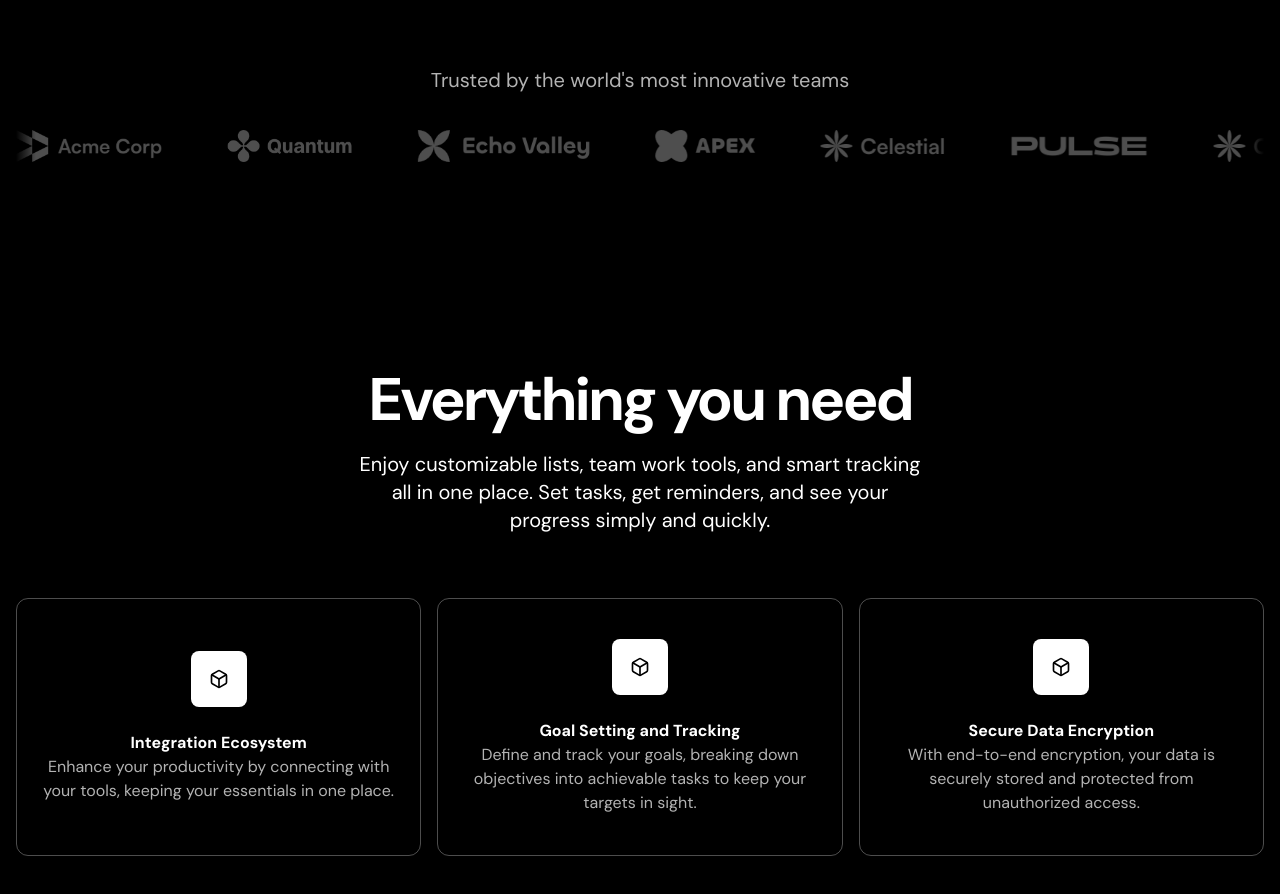
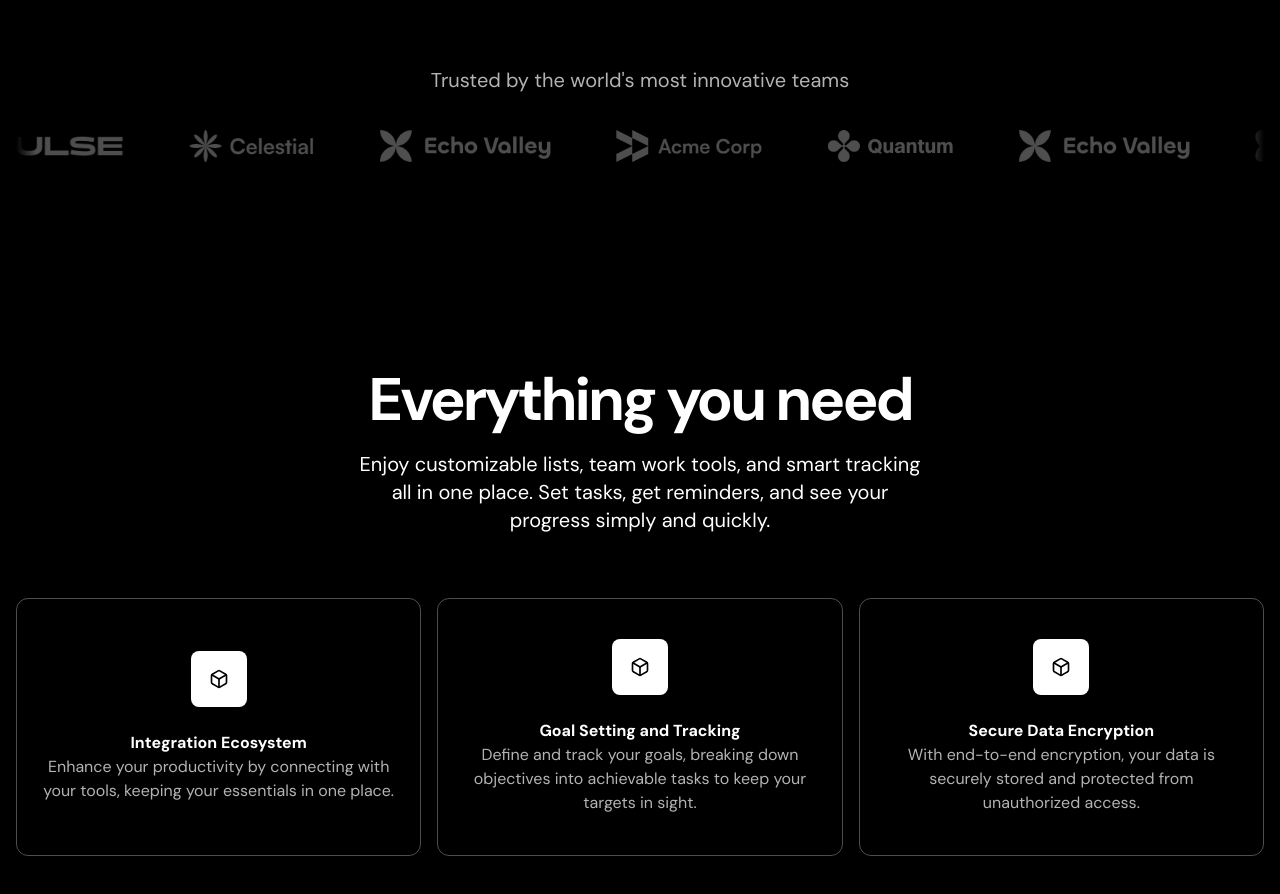
Before and after one commit to Hrithik0112/Saas-landing-Page-UI, a Next.js app: page / in a window 1280 px wide. Shown: the part 940-1834 px from the top of the page. Built offline with nearby package versions, Linux system fonts and the light colour scheme.

Commit message:
Feat : added animation logo ticker section

```diff
--- a/app/_components/LogoTicker.tsx
+++ b/app/_components/LogoTicker.tsx
@@ -6,7 +6,7 @@
 import pulseLogo from "../../public/pulse.png"
 import quantumLogo from "../../public/quantum.png"
 import Image from "next/image"
-
+import {motion} from "framer-motion"
 
 const Images = [
     {
@@ -39,21 +39,10 @@
         src : celestialLogo,
         alt : "celestialLogo"
     },
-
     {
-        src : pulseLogo,
-        alt : "pulseLogo"
+        src : echoLogo,
+        alt : "echoLogo"
     },
-    {
-        src : celestialLogo,
-        alt : "celestialLogo"
-    },
-
-    {
-        src : pulseLogo,
-        alt : "pulseLogo"
-    },
-
 
 ]
 
@@ -61,13 +50,24 @@
     return <div className="bg-black text-white py-[72px] sm:py-24">
         <div className="px-4">
         <h2 className="text-xl text-center text-white/70 ">Trusted by the world's most innovative teams</h2>
-        <div className="overflow-hidden relative mt-9 before:content-[''] before:absolute before:h-full  before:w-5 before:bg-[linear-gradient(to_right,#000,rgb(0,0,0,0))] after:content-[''] after:absolute after:h-full after:w-5 after:bg-[linear-gradient(to_left,#000,rgb(0,0,0,0))] after:right-0 before:left-0 after:top-0 before:top-0 ">
-            <div className="flex gap-16">
+        <div className="overflow-hidden flex relative mt-9 before:content-[''] before:z-10 before:absolute before:h-full  before:w-5 before:bg-[linear-gradient(to_right,#000,rgb(0,0,0,0))] after:content-[''] after:absolute after:h-full after:w-5 after:bg-[linear-gradient(to_left,#000,rgb(0,0,0,0))] after:right-0 before:left-0 after:top-0 before:top-0 ">
+            <motion.div
+            transition={{
+                duration : 10,
+                ease : "linear",
+                repeat: Infinity,
+            }}
+            initial={{translateX : 0}}
+            animate={{translateX : "-50%"}}
+            className="flex gap-16 flex-none pr-16">
 
             {Images.map(({src , alt})=> (
                 <Image src={src} alt={alt} className="flex-none h-8 w-auto"/>
             ))}
-            </div>
+            {Images.map(({src , alt})=> (
+                <Image src={src} alt={alt} className="flex-none h-8 w-auto"/>
+            ))}
+            </motion.div>
         </div>
         </div>
     </div>
```
